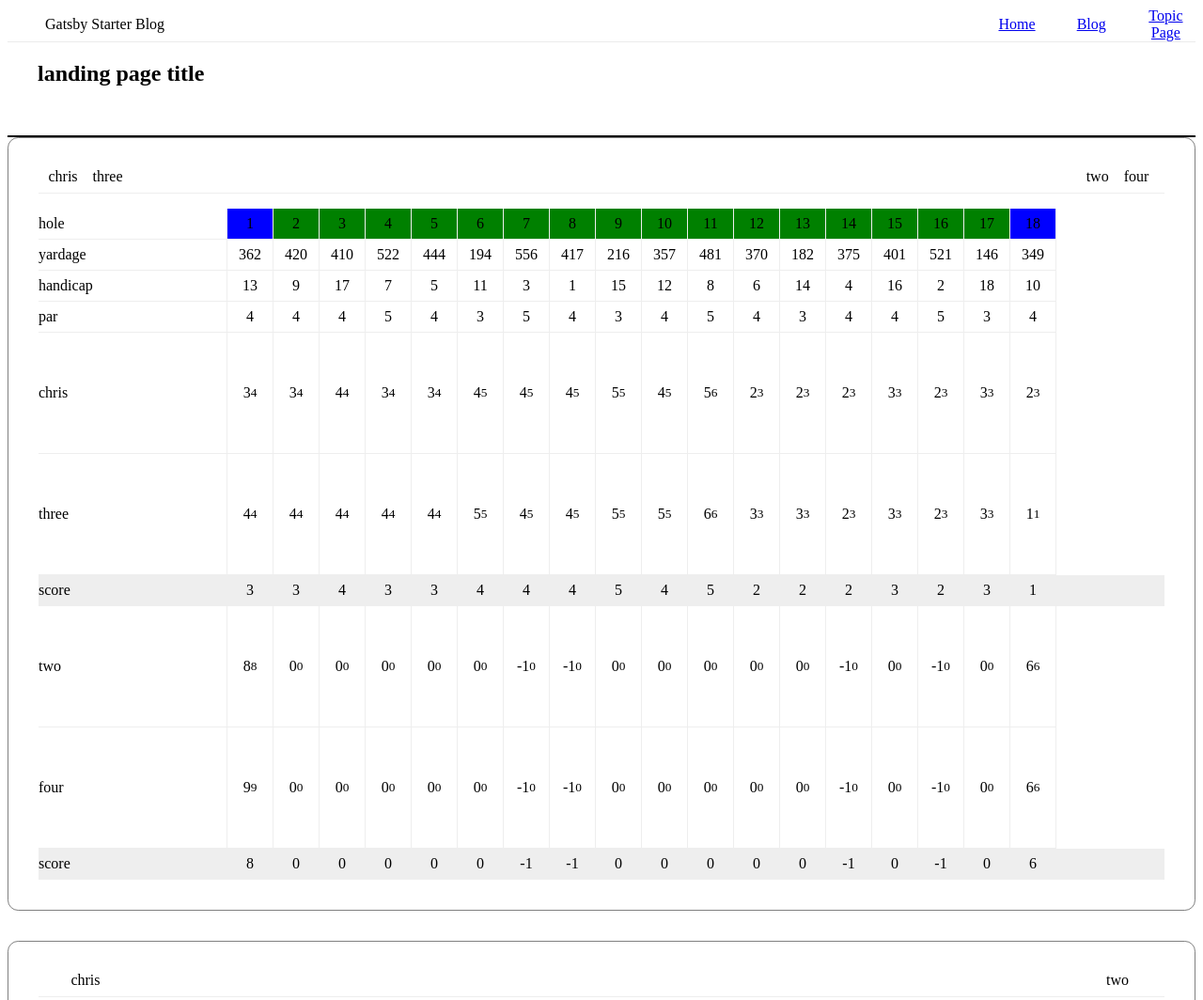
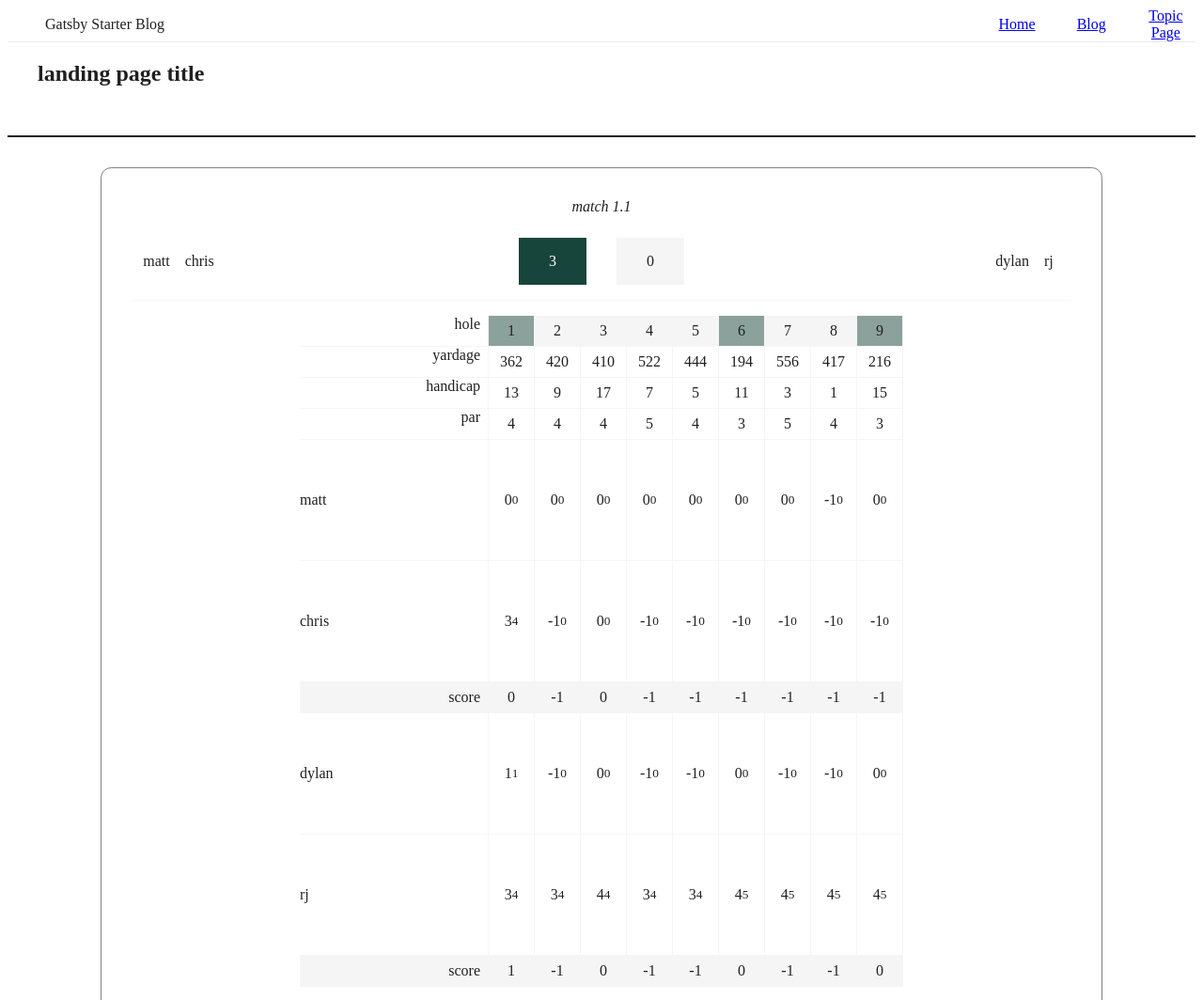
Before and after one commit to ShimmiChristo/shimmin-blog-starter, a Gatsby site: page /landing-page in a window 1280 px wide. Shown: the top 1064 px of the page at 94% size. Built offline with nearby package versions, Linux system fonts and the light colour scheme; Gatsby itself is replaced by a stand-in of ours; some packages are replaced by stand-ins of ours.

Commit message:
changes courses to 9 holes

```diff
--- a/src/components/match.js
+++ b/src/components/match.js
@@ -1,4 +1,4 @@
-import React, { Component } from "react"
+import React, { Component, useState } from "react"
 import { CourseInfo } from "../hooks/get-course-info"
 import { PlayerInfo } from "../hooks/get-player-info"
 import styled from "styled-components"
@@ -23,13 +23,16 @@ import "../styles/match.css"
 // `
 
 const Section = styled.section`
-  margin-bottom: 2rem;
   border: 1px solid gray;
   padding: 2rem;
   border-radius: 0.7rem;
+  overflow: hidden;
+  overflow-x: scroll;
+  max-width: 1000px;
+  margin: 2rem auto 2rem;
 `
 
-function Match({ id, courseMatch, player1, player2, player3, player4 }) {
+function Match({ matchId, courseMatch, player1, player2, player3, player4 }) {
   const { course } = CourseInfo()
   const { player } = PlayerInfo()
   const courseHoles = course[`${courseMatch}`].holes
@@ -37,21 +40,9 @@ function Match({ id, courseMatch, player1, player2, player3, player4 }) {
   const playerTwo = player[`${player2}`]
   const playerThree = player[`${player3}`] || undefined
   const playerFour = player[`${player4}`] || undefined
-  const matchNumber = id
+  const matchNumber = matchId
+
   // const parTotal = course[`${courseMatch}`].totals.par
-
-  // function calcTeamScore(p1Score, p2Score) {
-  //   const playerOneScore = p1Score
-  //   const playerTwoScore = p2Score
-  //   const team1 = document.querySelector(
-  //     `"#${matchNumber} .match__teamScores--team1"`
-  //   )
-  //   const team2 = document.querySelector(
-  //     `"#${matchNumber} .match__teamScores--team2"`
-  //   )
-  //   // const team2 = document.querySelector('.match__teamScores--team2');
-  //   const player1 = team1.querySelector(".match__player1")
-  // }
 
   function calcTeamOneScore() {
     const teamOneScoreArr = []
@@ -147,33 +138,68 @@ function Match({ id, courseMatch, player1, player2, player3, player4 }) {
     var score = s
     var playerHandicap = pHand
     var holeHandicap = hHand
-    if (holeHandicap <= playerHandicap) {
-      playerHandicap = Math.min(playerHandicap - 18, 0)
-      score--
-      return calcPlayerScore(score, playerHandicap, holeHandicap)
+    if (score === "-") {
+      return score
     } else {
-      return score
+      if (holeHandicap <= playerHandicap) {
+        playerHandicap = Math.min(playerHandicap - 18, 0)
+        score--
+        return calcPlayerScore(score, playerHandicap, holeHandicap)
+      } else {
+        return score
+      }
     }
   }
 
   function calcHoleWinner(hole) {
     var teamOneScoreArray = calcTeamOneScore()
     var teamTwoScoreArray = calcTeamTwoScore()
-    var holeIndex = hole-1
-    console.log('hole - ', holeIndex);
-    console.log('teamTwoScoreArray - ', teamTwoScoreArray);
-    console.log('teamTwoScoreArray[i] - ', teamTwoScoreArray[holeIndex]);
+    var holeIndex = hole - 1
+    var teamWins = {
+      team: "",
+      teamOne: 0,
+      teamTwo: 0,
+    }
+
     if (teamOneScoreArray[holeIndex] > teamTwoScoreArray[holeIndex]) {
-      return "teamTwo"
+      teamWins.teamTwo++
+      teamWins.team = "teamTwo"
+      return teamWins
     } else if (teamOneScoreArray[holeIndex] < teamTwoScoreArray[holeIndex]) {
-      return "teamOne"
+      teamWins.teamOne++
+      teamWins.team = "teamOne"
+      return teamWins
     } else {
-      return "tie"
+      teamWins.teamOne = 0
+      teamWins.team = "tie"
+      return teamWins
     }
   }
 
+  function calcTeamScores() {
+    var teamOneScoreArray = calcTeamOneScore()
+    var teamTwoScoreArray = calcTeamTwoScore()
+    var holeIndex
+    const teamWins = {
+      teamOne: 0,
+      teamTwo: 0,
+    }
+    courseHoles.map((hole, i) => {
+      holeIndex = i
+      if (teamOneScoreArray[holeIndex] > teamTwoScoreArray[holeIndex]) {
+        teamWins.teamTwo++
+      } else if (teamOneScoreArray[holeIndex] < teamTwoScoreArray[holeIndex]) {
+        teamWins.teamOne++
+      }
+    })
+
+    return teamWins
+  }
+  const teamFinalScores = calcTeamScores()
+
   return (
-    <Section id={`${matchNumber}`} className="match__container">
+    <Section data-match={`${courseMatch}`} className="match__container">
+      <i class="match__number">match {matchNumber}</i>
       <div class="match__header">
         <div className="match__team color-green">
           <div className="match__team--playerOne">{player1}</div>
@@ -183,6 +209,33 @@ function Match({ id, courseMatch, player1, player2, player3, player4 }) {
             ""
           )}
         </div>
+
+        <div class="team__scores">
+          <div
+            id="team__one"
+            class={
+              "bk-gray " +
+              (teamFinalScores.teamOne > teamFinalScores.teamTwo
+                ? `team-one-color text-white`
+                : "")
+            }
+          >
+            {teamFinalScores.teamOne || 0}
+          </div>
+
+          <div
+            id="team__two"
+            class={
+              "bk-gray " +
+              (teamFinalScores.teamOne < teamFinalScores.teamTwo
+                ? `team-two-color text-white`
+                : "")
+            }
+          >
+            {teamFinalScores.teamTwo || 0}
+          </div>
+        </div>
+
         <div className="match__team color-green">
           <div className="match__team--playerTwo">{player2}</div>
           {player4 ? (
@@ -193,7 +246,7 @@ function Match({ id, courseMatch, player1, player2, player3, player4 }) {
         </div>
       </div>
       <div className="match__course">
-        <div className="match__column--info column-left">
+        <div className="match__column--info align-right">
           <div className="match__hole row-cell">hole</div>
           <div className="match__yardage row-cell">yardage</div>
           <div className="match__handicap row-cell">handicap</div>
@@ -203,7 +256,7 @@ function Match({ id, courseMatch, player1, player2, player3, player4 }) {
           <div className="match__column">
             <div
               className="match__hole row-cell"
-              data-winner={`${calcHoleWinner(hole.number)}`}
+              data-winner={`${calcHoleWinner(hole.number).team}`}
             >
               {hole.number}
             </div>
@@ -217,7 +270,7 @@ function Match({ id, courseMatch, player1, player2, player3, player4 }) {
       <div className="match__teamScores">
         <div className="match__teamScores--team1">
           <div className={"match__playerScore match__player1"}>
-            <div className="match__column--info column-left row-cell">
+            <div className="match__column--info align-left row-cell">
               {player1}
             </div>
             {playerOne
@@ -244,7 +297,7 @@ function Match({ id, courseMatch, player1, player2, player3, player4 }) {
           </div>
           {playerThree ? (
             <div className={"match__playerScore match__player3"}>
-              <div className="match__column--info column-left row-cell">
+              <div className="match__column--info align-left row-cell">
                 {player3}
               </div>
               {playerThree
@@ -286,7 +339,7 @@ function Match({ id, courseMatch, player1, player2, player3, player4 }) {
 
         <div className="match__teamScores--team2">
           <div className={"match__playerScore match__player2"}>
-            <div className="match__column--info column-left row-cell">
+            <div className="match__column--info align-left row-cell">
               {player2}
             </div>
             {playerTwo
@@ -313,7 +366,7 @@ function Match({ id, courseMatch, player1, player2, player3, player4 }) {
           </div>
           {playerFour ? (
             <div className={"match__playerScore match__player4"}>
-              <div className="match__column--info column-left row-cell">
+              <div className="match__column--info align-left row-cell">
                 {player4}
               </div>
               {playerFour
--- a/src/data/courses.json
+++ b/src/data/courses.json
@@ -1,7 +1,7 @@
 [
   {
     "course": {
-      "tribute": {
+      "tribute1": {
         "holes": [
           {
             "number": 1,
@@ -74,7 +74,16 @@
             },
             "handicap": 15,
             "par": 3
-          },
+          }
+        ],
+        "totals": {
+          "yardage": 6000,
+          "par": 72
+        }
+      },
+
+      "tribute2": {
+        "holes": [
           {
             "number": 10,
             "tees": {
--- a/src/data/players.json
+++ b/src/data/players.json
@@ -1,36 +1,92 @@
 [
   {
     "player": {
-      "chris": {
-        "name": "one",
-        "handicap": 14,
+      "matt": {
+        "name": "matt",
+        "handicap": 2,
         "team": "blue",
         "course": {
-          "tribute": [4, 4, 4, 4, 4, 5, 5, 5, 5, 5, 6, 3, 3, 3, 3, 3, 3, 3]
+          "tribute1": [0, 0, 0, 0, 0, 0, 0, 0, 0],
+          "tribute2": [0, 0, 0, 0, 0, 0, 0, 0, 0],
+          "classic1": [0, 0, 0, 0, 0, 0, 0, 0, 0],
+          "classic2": [0, 0, 0, 0, 0, 0, 0, 0, 0]
         }
       },
-      "two": {
-        "name": "two",
-        "handicap": 4,
+      "dylan": {
+        "name": "dylan",
+        "handicap": 10,
         "team": "blue",
         "course": {
-          "tribute": [8, 0, 0, 0, 0, 0, 0, 0, 0, 0, 0, 0, 0, 0, 0, 0, 0, 6]
+          "tribute1": [1, 0, 0, 0, 0, 0, 0, 0, 0],
+          "tribute2": [1, 0, 0, 0, 0, 0, 0, 0, 0],
+          "classic1": [1, 0, 0, 0, 0, 0, 0, 0, 0],
+          "classic2": [1, 0, 0, 0, 0, 0, 0, 0, 0]
         }
       },
-      "three": {
-        "name": "two",
-        "handicap": 4,
+      "chris": {
+        "name": "chris",
+        "handicap": 16,
         "team": "blue",
         "course": {
-          "tribute": [4, 4, 4, 4, 4, 5, 5, 5, 5, 5, 6, 3, 3, 3, 3, 3, 3, 1]
+          "tribute1": [4, 0, 0, 0, 0, 0, 0, 0, 0],
+          "tribute2": [4, 0, 0, 0, 0, 0, 0, 0, 0],
+          "classic1": [4, 0, 0, 0, 0, 0, 0, 0, 0],
+          "classic2": [4, 0, 0, 0, 0, 0, 0, 0, 0]
         }
       },
-      "four": {
-        "name": "two",
-        "handicap": 4,
+      "rj": {
+        "name": "rj",
+        "handicap": 16,
         "team": "blue",
         "course": {
-          "tribute": [9, 0, 0, 0, 0, 0, 0, 0, 0, 0, 0, 0, 0, 0, 0, 0, 0, 6]
+          "tribute1": [4, 4, 4, 4, 4, 5, 5, 5, 5],
+          "tribute2": [4, 4, 4, 4, 4, 5, 5, 5, 5],
+          "classic1": [4, 4, 4, 4, 4, 5, 5, 5, 5],
+          "classic2": [4, 4, 4, 4, 4, 5, 5, 5, 5]
+        }
+      },
+      "derek": {
+        "name": "derek",
+        "handicap": 2,
+        "team": "blue",
+        "course": {
+          "tribute1": [0, 0, 0, 0, 0, 0, 0, 0, 0],
+          "tribute2": [0, 0, 0, 0, 0, 0, 0, 0, 0],
+          "classic1": [0, 0, 0, 0, 0, 0, 0, 0, 0],
+          "classic2": [0, 0, 0, 0, 0, 0, 0, 0, 0]
+        }
+      },
+      "dan": {
+        "name": "dan",
+        "handicap": 10,
+        "team": "blue",
+        "course": {
+          "tribute1": [1, 0, 0, 0, 0, 0, 0, 0, 0],
+          "tribute2": [1, 0, 0, 0, 0, 0, 0, 0, 0],
+          "classic1": [1, 0, 0, 0, 0, 0, 0, 0, 0],
+          "classic2": [1, 0, 0, 0, 0, 0, 0, 0, 0]
+        }
+      },
+      "travis": {
+        "name": "travis",
+        "handicap": 16,
+        "team": "blue",
+        "course": {
+          "tribute1": [4, 0, 0, 0, 0, 0, 0, 0, 0],
+          "tribute2": [4, 0, 0, 0, 0, 0, 0, 0, 0],
+          "classic1": [4, 0, 0, 0, 0, 0, 0, 0, 0],
+          "classic2": [4, 0, 0, 0, 0, 0, 0, 0, 0]
+        }
+      },
+      "craig": {
+        "name": "craig",
+        "handicap": 16,
+        "team": "blue",
+        "course": {
+          "tribute1": [4, 4, 4, 4, 4, 5, 5, 5, 5],
+          "tribute2": [4, 4, 4, 4, 4, 5, 5, 5, 5],
+          "classic1": [4, 4, 4, 4, 4, 5, 5, 5, 5],
+          "classic2": [4, 4, 4, 4, 4, 5, 5, 5, 5]
         }
       }
     }
--- a/src/hooks/get-course-info.js
+++ b/src/hooks/get-course-info.js
@@ -5,7 +5,21 @@ export const CourseInfo = () => {
     query CourseInfo {
       coursesJson {
         course {
-          tribute {
+          tribute1 {
+            holes {
+              handicap
+              number
+              par
+              tees {
+                blue
+              }
+            }
+            totals {
+              yardage
+              par
+            }
+          }
+          tribute2 {
             holes {
               handicap
               number
--- a/src/hooks/get-player-info.js
+++ b/src/hooks/get-player-info.js
@@ -5,36 +5,76 @@ export const PlayerInfo = () => {
     query PlayerInfo {
       playersJson {
         player {
+          matt {
+            name
+            handicap
+            team
+            course {
+              tribute1
+              tribute2
+            }
+          }
+          dylan {
+            name
+            handicap
+            team
+            course {
+              tribute1
+              tribute2
+            }
+          }
           chris {
             name
             handicap
             team
             course {
-              tribute
+              tribute1
+              tribute2
             }
           }
-          two {
+          rj {
             name
             handicap
             team
             course {
-              tribute
+              tribute1
+              tribute2
             }
           }
-          three {
+          derek {
             name
             handicap
             team
             course {
-              tribute
+              tribute1
+              tribute2
             }
           }
-          four {
+          dan {
             name
             handicap
             team
             course {
-              tribute
+              tribute1
+              tribute2
+            }
+          }
+          travis {
+            name
+            handicap
+            team
+            course {
+              tribute1
+              tribute2
+            }
+          }
+          craig {
+            name
+            handicap
+            team
+            course {
+              tribute1
+              tribute2
             }
           }
         }
--- a/src/pages/landing-page.js
+++ b/src/pages/landing-page.js
@@ -28,19 +28,21 @@ const TopicPage = ({ data, location }) => {
       <LandingPageHeader title="landing page title" />
       {/* player1 and player3 are on the same team */}
       <Match
-        id="match-one"
-        courseMatch="tribute"
-        player1="chris"
-        player2="two"
-        player3="three"
-        player4="four"
+        matchId="1.1"
+        courseMatch="tribute1"
+        player1="matt"
+        player2="dylan"
+        player3="chris"
+        player4="rj"
       />
-      <Match
+      {/* <Match
         id="match-two"
         courseMatch="tribute"
-        player1="chris"
-        player2="two"
-      />
+        player1="derek"
+        player2="dan"
+        player3="travis"
+        player4="craig"
+      /> */}
       {/* <AuthorBio /> */}
     </Layout>
   )
--- a/src/styles/match.css
+++ b/src/styles/match.css
@@ -1,10 +1,56 @@
+:root {
+  --green: #18453b;
+  --blue: #003c82;
+  --light-gray: #f5f5f5;
+  --gray: #a0a0a0;
+  --black: #202020;
+
+  --green-50: rgba(24, 69, 59, 0.5);
+  --blue-50: rgba(0, 60, 130, 0.5);
+}
+
+html,
+body {
+  color: var(--black);
+}
+
+.bk-gray {
+  background-color: var(--light-gray);
+}
+.team-one-color {
+  background-color: var(--green);
+}
+.team-two-color {
+  background-color: var(--blue);
+}
+.text-white {
+  color: #fff;
+}
+.text-black {
+  color: var(--black);
+}
+
+[data-winner="tie"] {
+  background-color: var(--light-gray);
+}
+[data-winner="teamOne"] {
+  background-color: var(--green);
+  background-color: var(--green-50);
+}
+[data-winner="teamTwo"] {
+  background-color: var(--blue);
+  background-color: var(--blue-50);
+  color: var(--black);
+}
+
 .match__header {
   display: flex;
   justify-content: space-between;
   align-items: center;
   padding-bottom: 0.5rem;
   margin-bottom: 1rem;
-  border-bottom: 1px solid #eee;
+  border-bottom: 1px solid var(--light-gray);
+  flex-wrap: wrap;
 }
 
 .match__team {
@@ -20,13 +66,15 @@
 .match__course,
 .match__score {
   display: flex;
+  align-items: center;
+  justify-content: center;
 }
 .match__column {
   width: 3rem;
-  border-left: 1px solid #eee;
+  border-left: 1px solid var(--light-gray);
 }
 .match__column:last-child {
-  border-right: 1px solid #eee;
+  border-right: 1px solid var(--light-gray);
 }
 .match__column > * {
   display: flex;
@@ -34,8 +82,13 @@
   align-items: center;
 }
 
-.column-left {
+.align-left {
   text-align: left;
+  align-content: flex-start;
+}
+.align-right {
+  text-align: right;
+  align-content: flex-end;
 }
 .match__column--info {
   width: 200px;
@@ -44,35 +97,69 @@
   justify-content: center;
 }
 .match__column--info > * {
-  display: flex;
-  align-items: center;
+  padding: 0 0.5rem;
+}
+.match__column--info .match__score {
+  justify-content: right;
 }
 .row-cell {
-  border-bottom: 1px solid #eee;
+  border-bottom: 1px solid var(--light-gray);
   height: 2rem;
 }
 
 .match__teamScores {
   display: flex;
   flex-direction: column;
+  align-items: center;
+  /* width: max-content; */
 }
 .match__playerScore,
 .match__teamScore {
   display: flex;
+  justify-content: center;
 }
-.match__teamScore {
-  background-color: #eee;
+.match__teamScore > * {
+  background-color: var(--light-gray);
 }
 .match__playerScore .row-cell {
   padding: 3rem 0;
 }
+.match__number {
+  display: block;
+  text-align: center;
+  margin-bottom: 1rem;
+}
 
-[data-winner="tie"] {
-  background-color: #eee;
+.team__scores > * {
+  margin: 0.5rem 1rem;
+  padding: 1rem 2rem;
+  text-align: center;
 }
-[data-winner="teamOne"] {
-  background-color: blue;
+.team__scores {
+  display: flex;
 }
-[data-winner="teamTwo"] {
-  background-color: green;
+
+@media screen and (max-width: 767px) {
+  .row-cell {
+    min-width: 3rem;
+  }
+  .match__column {
+    width: 3rem;
+  }
+  .match__column--info {
+    width: 100px;
+  }
+  .match__header {
+    flex-direction: column;
+  }
+  .match__course,
+  .match__score {
+    justify-content: flex-start;
+  }
+  .match__teamScores {
+    align-items: flex-start;
+  }
+  .team__scores {
+    flex-direction: column;
+  }
 }
--- a/src/styles/style.css
+++ b/src/styles/style.css
@@ -10,8 +10,9 @@
   --maxWidth-2xl: 42rem;
   --maxWidth-3xl: 48rem;
   --maxWidth-4xl: 56rem;
+  --maxWidth-5xl: 70rem;
   --maxWidth-full: "100%";
-  --maxWidth-wrapper: var(--maxWidth-3xl);
+  --maxWidth-wrapper: var(--maxWidth-4xl);
   --spacing-px: "1px";
   --spacing-0: 0;
   --spacing-1: 0.25rem;
@@ -347,7 +348,7 @@ button:hover, .button:hover {
 }
 .global-wrapper {
   margin: var(--spacing-0) auto;
-  max-width: var(--maxWidth-wrapper);
+  max-width: var(--maxWidth-full);
   padding: var(--spacing-10) var(--spacing-5);
   padding-top: var(--spacing-0);
 }
```
